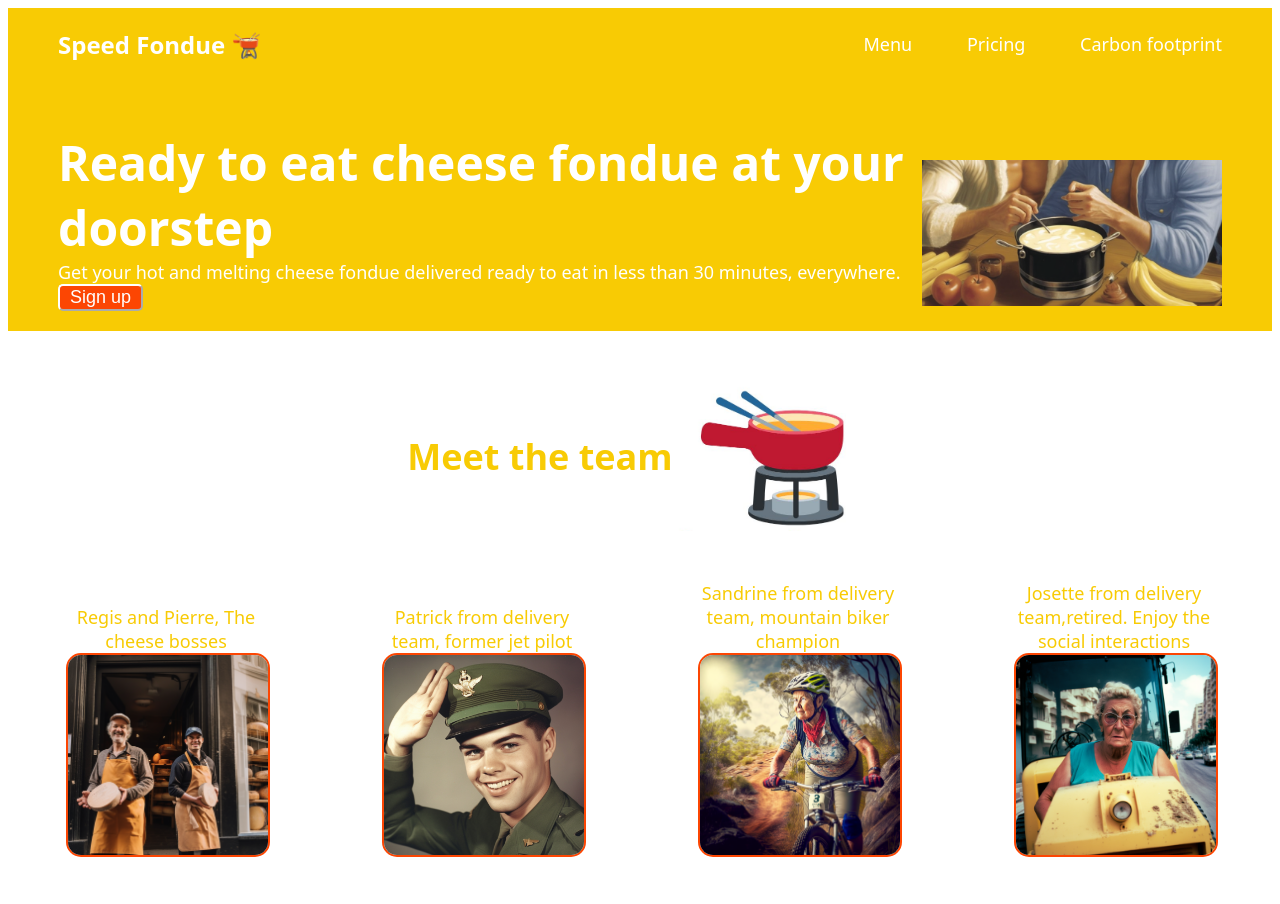
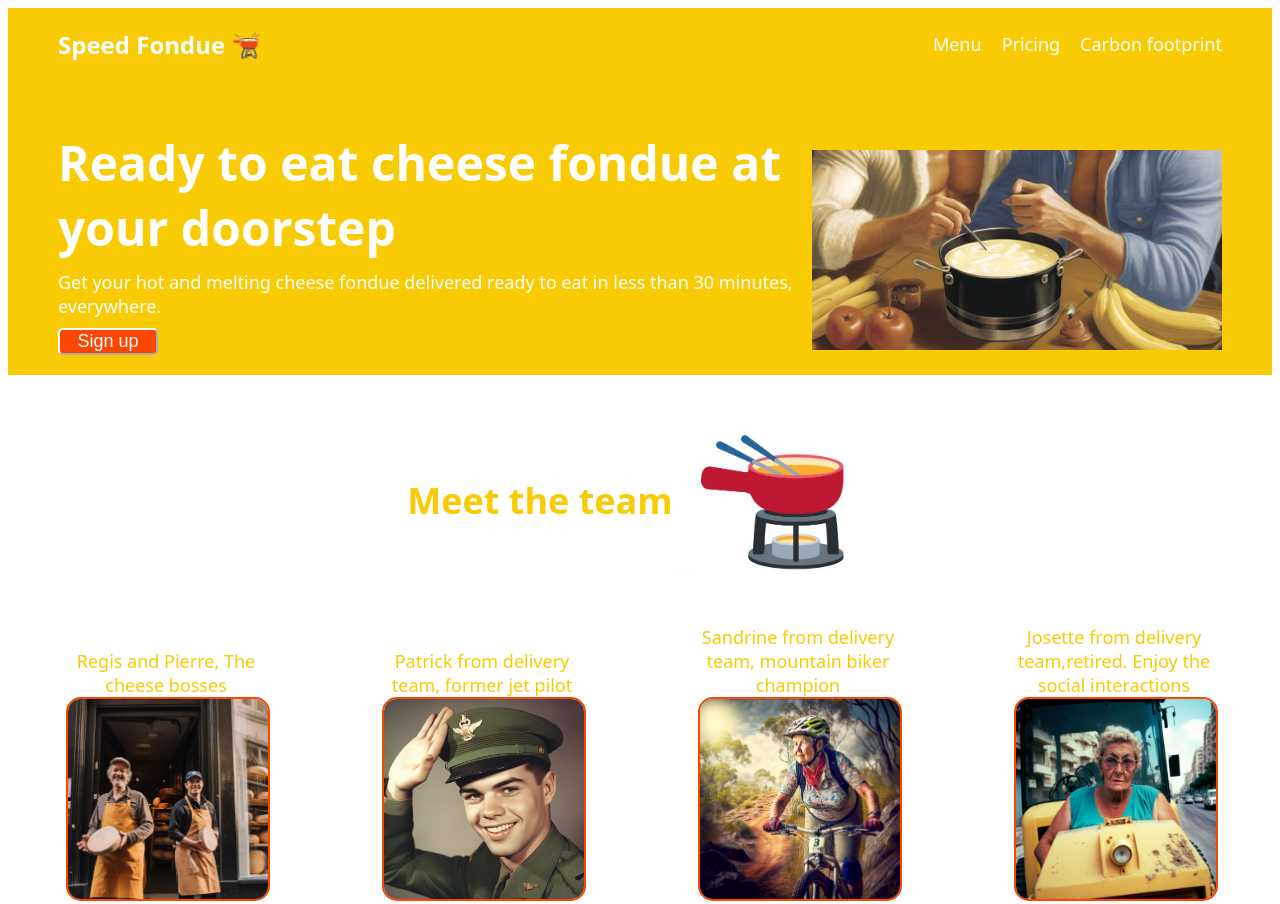
Before and after one commit to MarcelCookie/Speed_Fondue, a plain HTML site: page index.html in a window 1280 px wide. Shown: the top 904 px of the page. Drawn offline with Linux system fonts and the light colour scheme.

Commit message:
fix subheader display when downsize page

```diff
--- a/style.css
+++ b/style.css
@@ -19,11 +19,15 @@ body {
     font-size: 24px;
 }
 
+.header .links {
+    margin-right: 50px;
+    display: flex;
+    gap: 20px
+}
+
 a {
     text-decoration: none;
     color: white;
-    margin-right: 50px;
-    font-size: 18px;
 }
 
 .sub-header{
@@ -34,8 +38,11 @@ a {
     align-items: end;
 }
 
-.left {
+.sub-header .left {
     margin-left: 50px;
+    display: flex;
+    flex-direction: column;
+    gap: 10px;
 }
 
 .left > .title {
@@ -55,13 +62,14 @@ button {
 
 .left button {
     margin-bottom: 20px;
+    max-width: 100px;
 }
 
 .right > img {
-    max-width: 300px;
+    height: 200px;
     margin-right: 50px;
     margin-bottom: 20px;
-}
+    }
 
 /*TEAM*/
 .team {
```
